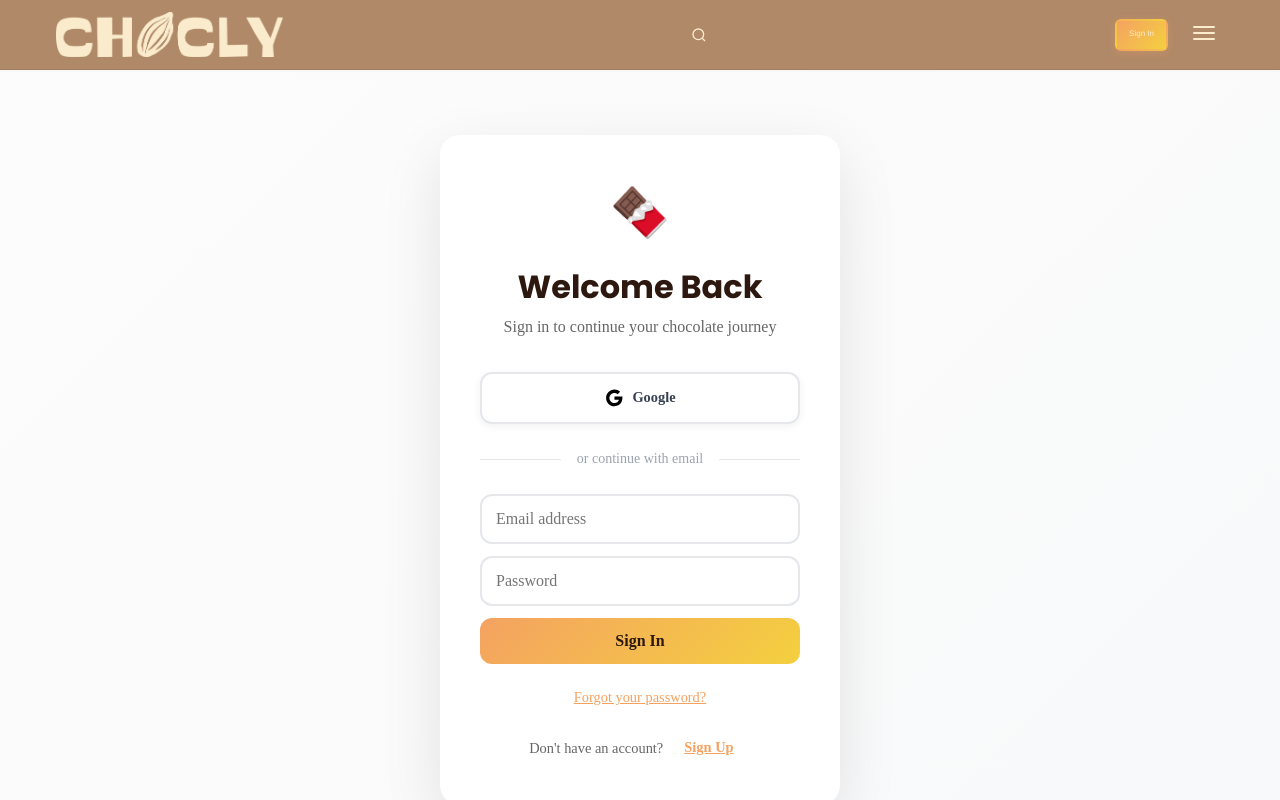
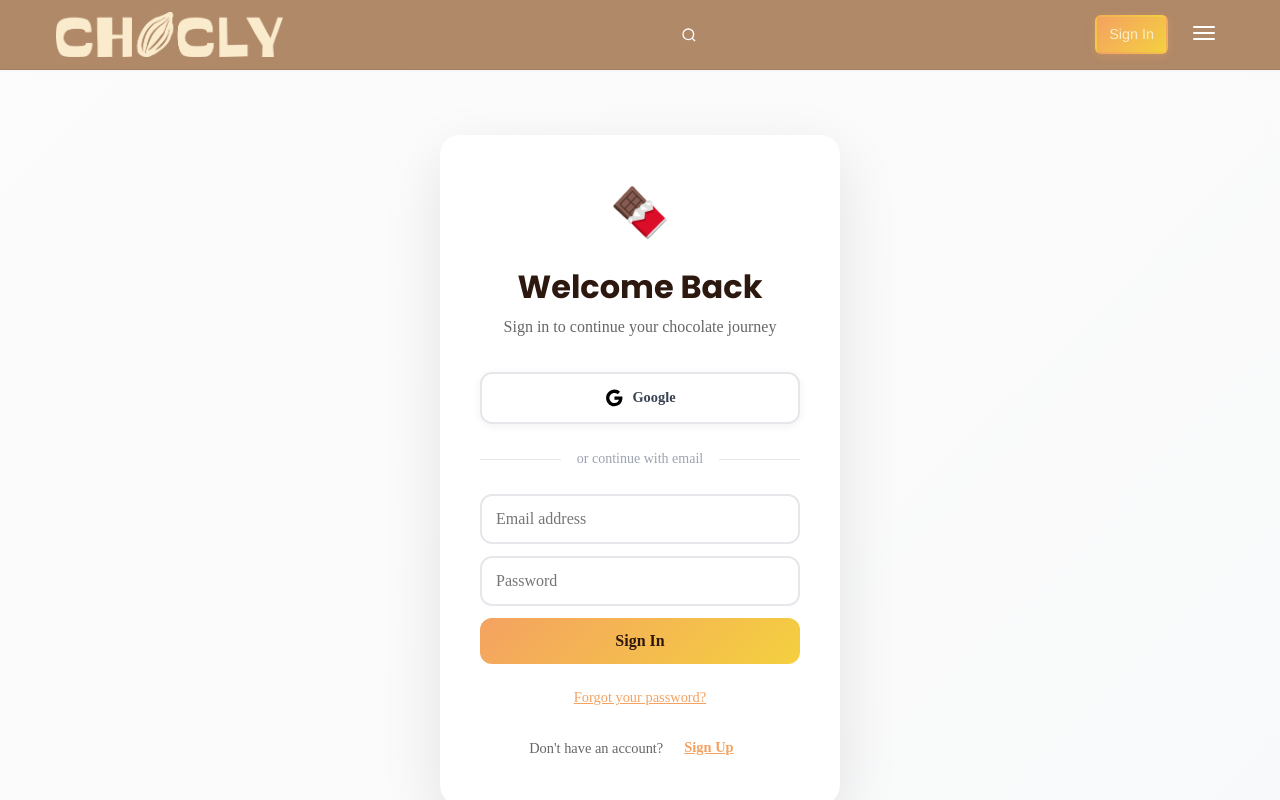
Before and after one commit to Chocly/chocly.github.io, a React (Vite) app: page /auth in a window 1280 px wide. Built offline with nearby package versions, Linux system fonts and the light colour scheme; no server answers.

Commit message:
fixed header issues

```diff
--- a/src/components/Header.css
+++ b/src/components/Header.css
@@ -1060,78 +1060,55 @@ header.homepage-header-transparent {
 .header .auth-btn,
 .nav-section a {
   text-transform: none !important;
-  font-weight: 300 !important;
-  font-size: 0.5rem !important;
+  font-weight: 500 !important;
+  font-size: 0.9rem !important;
   letter-spacing: 0 !important;
 }
 
-/* NUCLEAR FORCE - TERRACOTTA HEADER ON ALL PAGES */
-/* Add this at the VERY END of your Header.css file */
+/* FORCE TERRACOTTA HEADER ON ALL PAGES - Add to END of Header.css */
 
-/* Force terracotta on every possible selector */
+/* Target header with multiple selectors for higher specificity */
 .header,
+body .header,
+#root .header,
+main + .header,
 .header.homepage-header-transparent,
-header,
-nav.header,
-div.header,
-#header,
-[class*="header"],
-body .header,
-html body .header,
-html body div.header,
-html body header,
-* .header {
-  background-color: #B08968 !important;
-  background: #B08968 !important;
-  background-image: none !important;
-  backdrop-filter: none !important;
-  -webkit-backdrop-filter: none !important;
-}
-
-/* Override any inline styles or JavaScript changes */
-.header[style] {
+.header:not(.homepage-header-transparent) {
   background-color: #B08968 !important;
   background: #B08968 !important;
 }
 
-/* Remove ALL possible variations */
+/* Remove any transparent or white header styles */
 .header.transparent,
-.header.white,
-.header.clear,
-.header.homepage-header-transparent,
-.header:not(.homepage-header-transparent),
-body.homepage .header,
-body.browse-page .header,
-body.chocolate-page .header,
-body.profile-page .header,
-body.signin-page .header,
-body.signup-page .header,
-body .header,
-main + .header,
-#root .header {
+.header.white {
   background-color: #B08968 !important;
   background: #B08968 !important;
-  position: sticky !important;
-  top: 0 !important;
 }
 
-/* In case it's using CSS variables */
+/* White text in header */
+.header .logo h1,
+.header .add-chocolate-btn,
+.header .auth-btn,
+.header button {
+  color: #FFFFFF !important;
+}
+
+/* White hamburger lines */
+.header .menu-icon span {
+  background-color: #FFFFFF !important;
+}
+
+/* Black text in dropdown menus */
+.nav,
+.nav a,
+.user-dropdown,
+.user-dropdown a {
+  color: #000000 !important;
+  background-color: #FFFFFF !important;
+}
+
+/* If header uses CSS variables */
 .header {
   --header-bg: #B08968 !important;
   --header-background: #B08968 !important;
-  --background: #B08968 !important;
 }
-
-/* For absolute maximum specificity */
-html body div#root header.header,
-html body div#root div.header {
-  background-color: #B08968 !important;
-}
-
-/* Remove any pseudo-elements that might create overlays */
-.header::before,
-.header::after {
-  background: transparent !important;
-  background-color: transparent !important;
-  display: none !important;
-}
--- a/src/pages/HomePage.jsx
+++ b/src/pages/HomePage.jsx
@@ -139,7 +139,7 @@ const HomePage = () => {
       <section className="hero-section-new" style={{ backgroundImage: `url(${heroBackground})` }}>
         <div className="hero-content-new">
           <h1 className="hero-title-new">
-            indulge<br />
+            Indulge<br />
             better.
           </h1>
           <p className="hero-subtitle-new">
```
